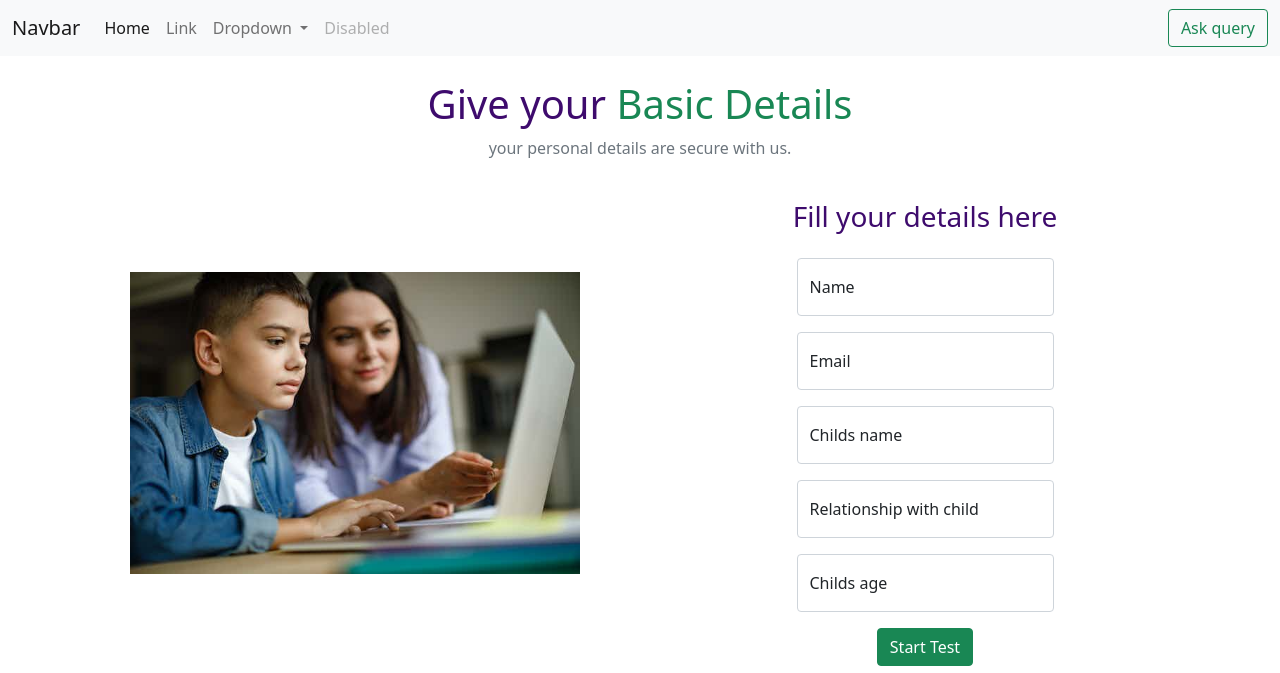
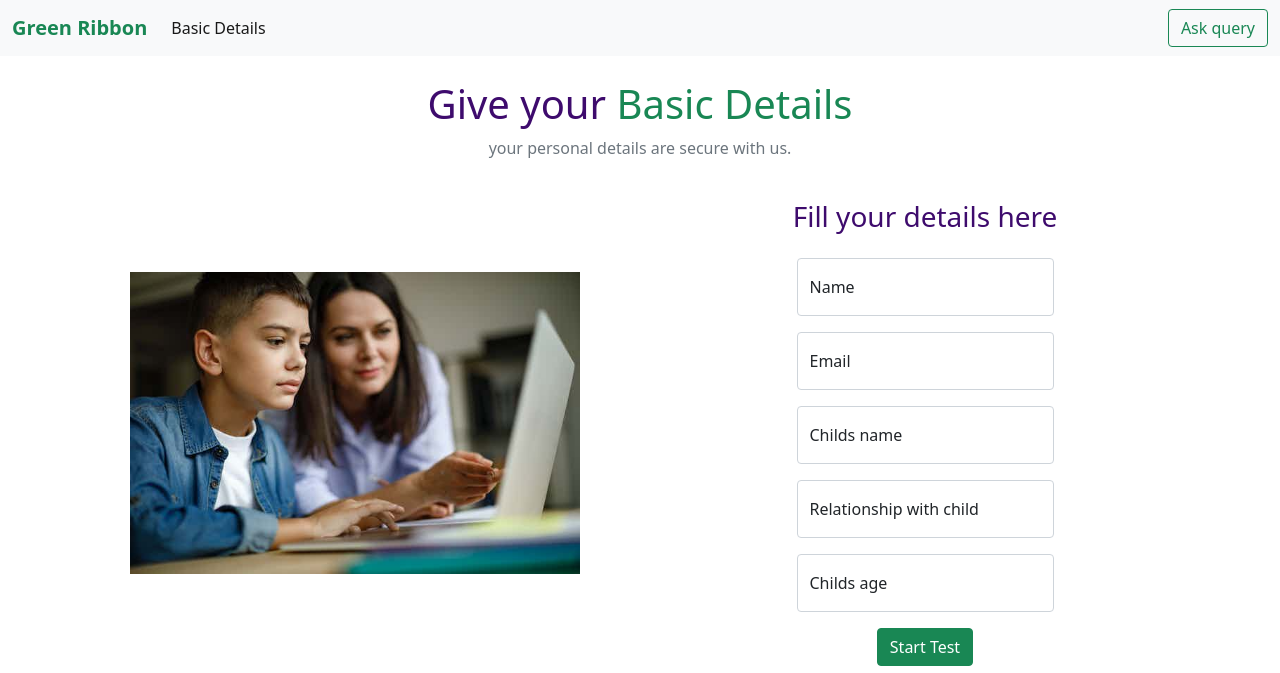
Before and after one commit to RohanSingh182003/GreenRibbon, a Django app: page /basicDetails in a window 1280 px wide. Shown: the top 673 px of the page. Run offline with Django 4.2, Linux system fonts and the light colour scheme.

Commit message:
initial commit

```diff
--- a/myapp/views.py
+++ b/myapp/views.py
@@ -3,6 +3,10 @@ from email import message
 from django.shortcuts import render , HttpResponse , redirect
 from django.contrib import messages
 from .models import Psychomotor, Psychomotor1, Psychomotor2, UserDetail , Cognitive , Cognitive1
+from django.contrib.auth.models import User
+from django.contrib.auth import authenticate , login , logout
+from django.contrib.auth.decorators import login_required
+
 
 # Create your views here.
 def index(request):
@@ -21,6 +25,8 @@ def reset(request):
     Psychomotor2.objects.all().delete()
     Cognitive.objects.all().delete()
     Cognitive1.objects.all().delete()
+    User.objects.all().delete()
+    logout(request)
     return redirect('/')
 
 def basicDetails(request):
@@ -33,13 +39,20 @@ def basicDetails(request):
 
         ins = UserDetail(name=name,email=email,childs_name=childs_name,relationship=relationship,childs_age=childs_age)
         ins.save()
+        user = User.objects.create_user(name)
+        password = user.set_password(name+email)
+        user.save()
+        authenticate(username=user, password=password)
+        login(request,user)
         return redirect('selectTest')
 
     return render(request,'basicDetails.html')
 
+@login_required(login_url='/')
 def selectTest(request):
     return render(request,'selectTest.html')
 
+@login_required(login_url='/')
 def psychomotor(request):
     if(request.method == 'POST'):
         q1 = request.POST['q1']
@@ -52,6 +65,7 @@ def psychomotor(request):
         return redirect('psychomotor1')
     return render(request,'psychomotor.html')
 
+@login_required(login_url='/')
 def psychomotor1(request):
     if(request.method == 'POST'):
         q6 = request.POST['q6']
@@ -68,6 +82,7 @@ def psychomotor1(request):
         return redirect('psychomotor2')
     return render(request,'psychomotor1.html')
 
+@login_required(login_url='/')
 def psychomotor2(request):
     if(request.method == 'POST'):
         q11a = request.POST['q11a']
@@ -88,6 +103,7 @@ def psychomotor2(request):
         return redirect('result')
     return render(request,'psychomotor2.html')
 
+@login_required(login_url='/')
 def result(request):
     mydata = UserDetail.objects.all().values()
     psy = Psychomotor.objects.all().values()
@@ -165,6 +181,7 @@ def result(request):
 
     return render(request,'result.html' , context)
 
+@login_required(login_url='/')
 def cognitive(request):
     if(request.method == 'POST'):
         q1 = request.POST['q1']
@@ -179,6 +196,7 @@ def cognitive(request):
 
     return render(request,'cognitive.html')
 
+@login_required(login_url='/')
 def cognitive1(request):
     if(request.method == 'POST'):
         q7 = request.POST['q7']
@@ -192,6 +210,7 @@ def cognitive1(request):
         return redirect('cognitive_result')
     return render(request,'cognitive1.html')
 
+@login_required(login_url='/')
 def cognitive_result(request):
     mydata = UserDetail.objects.all().values()
     cog = Cognitive.objects.all().values()
--- a/templates/base.html
+++ b/templates/base.html
@@ -10,37 +10,20 @@
   <style>
   {% block css %}{% endblock css %}
 </style>
-  <title>Pyrans | Mental Illness Is Not A Choice But Recover Is.</title>
+  <title>GreenRibbon | In us with you.</title>
 </head>
 
 <body>
   <nav class="navbar navbar-expand-lg navbar-light bg-light" id="nav">
     <div class="container-fluid">
-      <a class="navbar-brand" href="/">Navbar</a>
+      <a class="navbar-brand text-success fw-bold" href="/">Green Ribbon</a>
       <button class="navbar-toggler" type="button" data-bs-toggle="collapse" data-bs-target="#navbarSupportedContent" aria-controls="navbarSupportedContent" aria-expanded="false" aria-label="Toggle navigation">
         <span class="navbar-toggler-icon"></span>
       </button>
       <div class="collapse navbar-collapse" id="navbarSupportedContent">
         <ul class="navbar-nav me-auto mb-2 mb-lg-0">
           <li class="nav-item">
-            <a class="nav-link active" aria-current="page" href="#">Home</a>
-          </li>
-          <li class="nav-item">
-            <a class="nav-link" href="#">Link</a>
-          </li>
-          <li class="nav-item dropdown">
-            <a class="nav-link dropdown-toggle" href="#" id="navbarDropdown" role="button" data-bs-toggle="dropdown" aria-expanded="false">
-              Dropdown
-            </a>
-            <ul class="dropdown-menu" aria-labelledby="navbarDropdown">
-              <li><a class="dropdown-item" href="#">Action</a></li>
-              <li><a class="dropdown-item" href="#">Another action</a></li>
-              <li><hr class="dropdown-divider"></li>
-              <li><a class="dropdown-item" href="#">Something else here</a></li>
-            </ul>
-          </li>
-          <li class="nav-item">
-            <a class="nav-link disabled">Disabled</a>
+            <a class="nav-link active" aria-current="page">{% block navname %}{% endblock navname %}</a>
           </li>
         </ul>
         <div class="d-flex">
--- a/templates/basicDetails.html
+++ b/templates/basicDetails.html
@@ -1,4 +1,5 @@
 {% extends 'base.html' %}
+{% block navname %}Basic Details{% endblock navname %}
 {% load static %}
 {% block body %}
 
--- a/templates/cognitive.html
+++ b/templates/cognitive.html
@@ -1,4 +1,5 @@
 {% extends 'base.html' %}
+{% block navname %}Cognitive{% endblock navname %}
 {% block body %}
 
 <div style="background-color: rgb(243, 255, 228);" class="container py-2 py-md-4 rounded rounded-5">
--- a/templates/cognitive1.html
+++ b/templates/cognitive1.html
@@ -1,4 +1,5 @@
 {% extends 'base.html' %}
+{% block navname %}Cognitive{% endblock navname %}
 {% block body %}
 
 <div style="background-color: rgb(243, 255, 228);" class="container py-2 py-md-4 rounded rounded-5">
--- a/templates/cognitive_result.html
+++ b/templates/cognitive_result.html
@@ -1,5 +1,5 @@
 {% extends 'base.html' %}
-
+{% block navname %}Cognitive Result{% endblock navname %}
 {% block body %}
 
 <p class="text-center ">{{name}}</p>
--- a/templates/index.html
+++ b/templates/index.html
@@ -1,5 +1,5 @@
 {% extends 'base.html' %}
-
+{% block navname %}Home{% endblock navname %}
 {% load static %}
 {% block body %}
 {% comment %} slider starts here {% endcomment %}
@@ -30,8 +30,7 @@
   <div class="container">
     <h2 class="text-center mt-2 mt-md-4" style="color:rgb(62, 11, 109);">Welcome to <span class="text-success">Green
         Ribbon</span> </h2>
-    <p class="px-2 text-center text-muted">Lorem ipsum dolor sit amet consectetur adipisicing elit. Animi
-      assumenda praesentium accusamus.</p>
+    <p class="px-2 text-center text-muted">In us with you.</p>
   </div>
   <div class="d-none d-md-flex flex-column container">
     <h2 class="my-3 mx-md-3 text-center text-md-start" style="color:rgb(62, 11, 109);">How our <span
--- a/templates/psychomotor.html
+++ b/templates/psychomotor.html
@@ -1,4 +1,5 @@
 {% extends 'base.html' %}
+{% block navname %}Psychomotoe{% endblock navname %}
 {% block body %}
 
 <div style="background-color: rgb(243, 255, 228);" class="container py-2 py-md-4 rounded rounded-5">
--- a/templates/psychomotor1.html
+++ b/templates/psychomotor1.html
@@ -1,4 +1,5 @@
 {% extends 'base.html' %}
+{% block navname %}Psychomotor{% endblock navname %}
 {% block body %}
 
 <div style="background-color: rgb(243, 255, 228);" class="container py-2 py-md-4 rounded rounded-5">
--- a/templates/psychomotor2.html
+++ b/templates/psychomotor2.html
@@ -1,4 +1,5 @@
 {% extends 'base.html' %}
+{% block navname %}Psychomotor{% endblock navname %}
 {% block body %}
 
 <div style="background-color: rgb(243, 255, 228);" class="container py-2 py-md-4 rounded rounded-5">
--- a/templates/query.html
+++ b/templates/query.html
@@ -1,4 +1,5 @@
 {% extends 'base.html' %}
+{% block navname %}Query{% endblock navname %}
 {% block css %}
 
 {% endblock css %}
--- a/templates/result.html
+++ b/templates/result.html
@@ -1,5 +1,5 @@
 {% extends 'base.html' %}
-
+{% block navname %}Psychomotor Result{% endblock navname %}
 {% block body %}
 
 <p class="text-center ">{{name}}</p>
--- a/templates/selectTest.html
+++ b/templates/selectTest.html
@@ -1,4 +1,5 @@
 {% extends 'base.html' %}
+{% block navname %}Select Test{% endblock navname %}
 {% load static %}
 {% block body %}
 
--- a/templates/steps.html
+++ b/templates/steps.html
@@ -1,5 +1,5 @@
 {% extends 'base.html' %}
-
+{% block navname %}Steps{% endblock navname %}
 {% load static %}
 {% block body %}
 <div class="container mt-2 mt-md-4">
```
Also changed, not shown: db.sqlite3.
